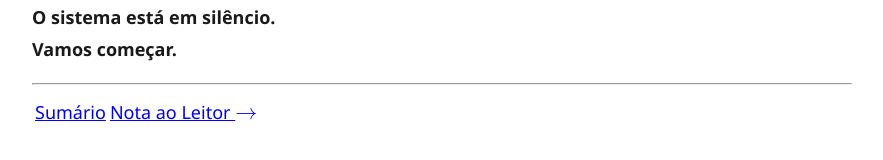
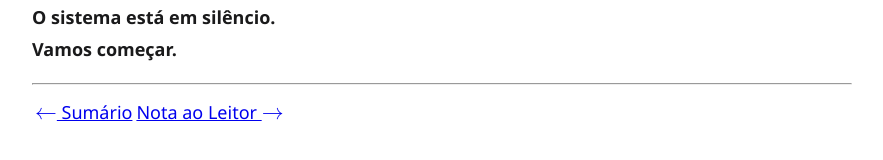
Before and after one commit to costaalv/descobrindo_caos, a Jekyll site: the page built from livro/prefacio.md, in a window 1280 px wide and 900 px high, scrolled down 5120 px. Shown: the part 720-880 px from the top of the window, without its empty margins (198-1081 px from the left). Built offline with Jekyll 4.4.1, drawn with Linux system fonts in a browser that asks for light colours; our own code applies the rules of GitHub Pages for plain Markdown files.

Commit message:
release: saturação conceitual atingida (v1.0.0)

```diff
--- a/livro/prefacio.md
+++ b/livro/prefacio.md
@@ -174,4 +174,4 @@ Vamos começar.**
 
 ---
 
-[Sumário](../index.md) | [Nota ao Leitor $\to$](../livro/nota_leitor.md)
+[$\gets$ Sumário](../index.md) | [Nota ao Leitor $\to$](../livro/nota_leitor.md)
```
Also changed, not shown: livro/epilogo.md (+1 -1 lines), livro/nota_editorial.md (+2 -0 lines), livro/referencias.md (+4 -0 lines).
